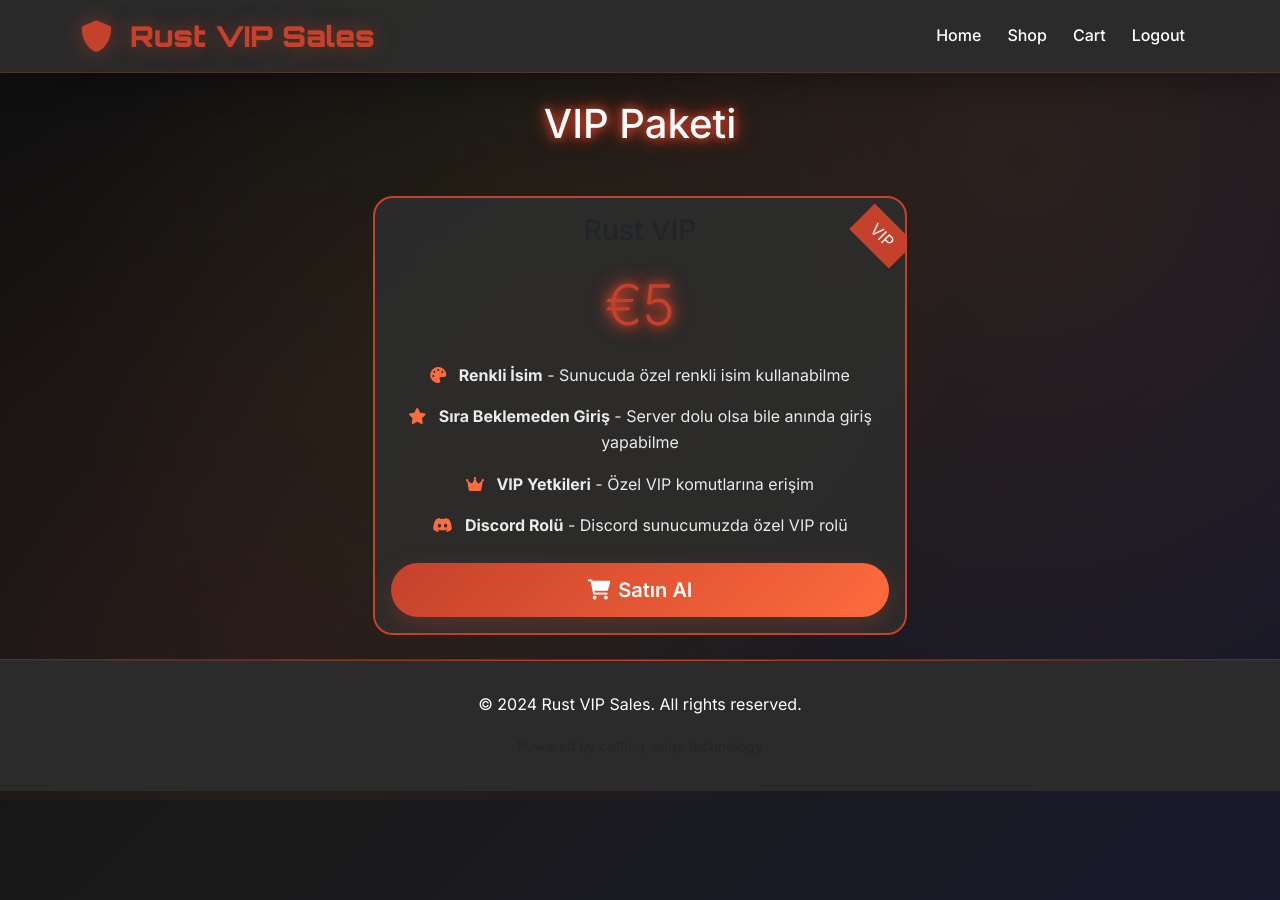
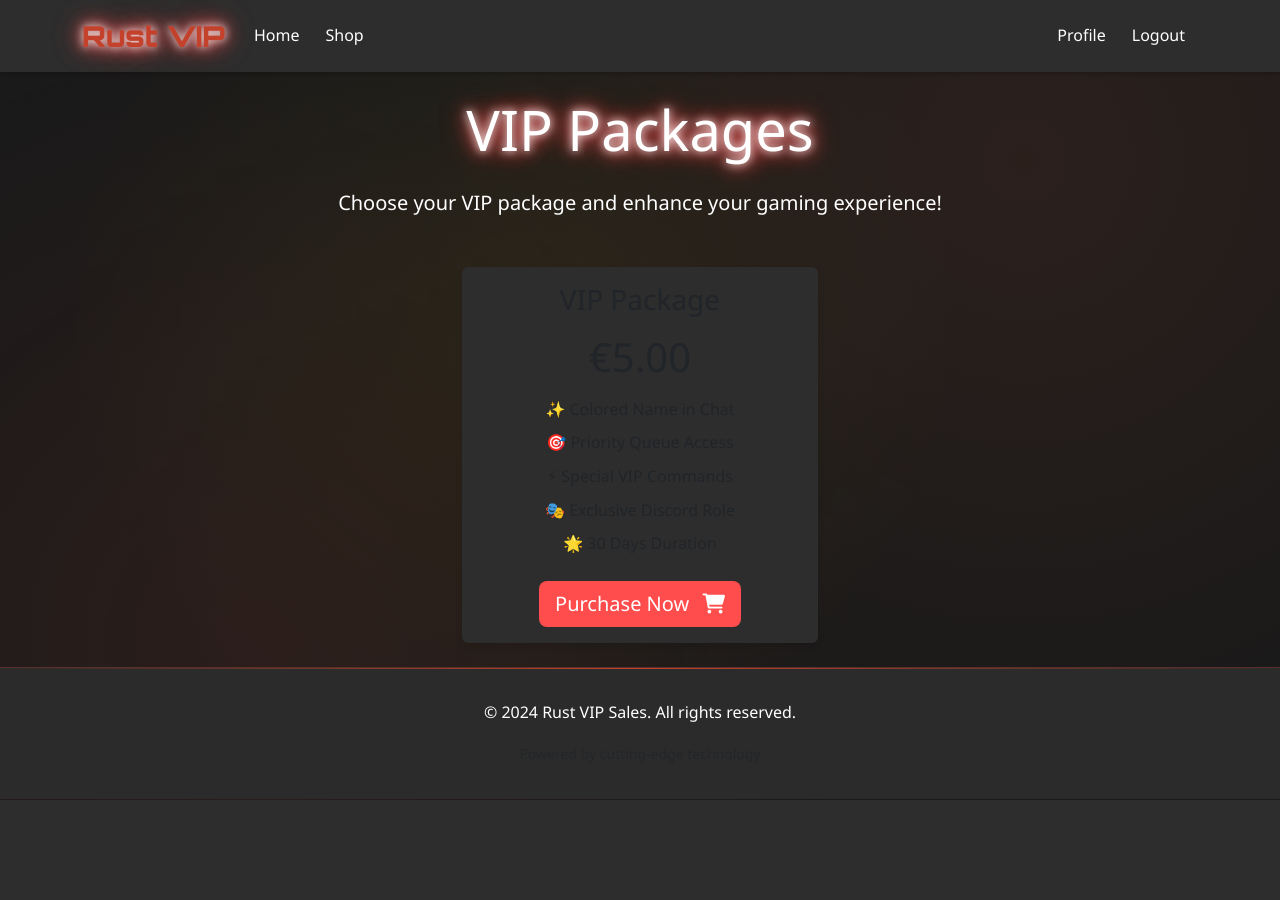
Before and after one commit to Dev-Ces/Rust-Vip-Sales, a Flask app: page /shop in a window 1280 px wide. After the commit the page ends 800 px from the top, so only its background shows below. Run offline with Flask 3, Linux system fonts and the light colour scheme; the visitor is signed in with stand-in values (Sample User, id 1).

Commit message:
Add files via upload

```diff
--- a/app/routes.py
+++ b/app/routes.py
@@ -1,10 +1,12 @@
 from flask import Blueprint, render_template, request, flash, redirect, url_for, jsonify
-from flask_login import login_required, current_user
+from flask_login import login_required, current_user, login_user, logout_user
+from werkzeug.security import generate_password_hash
 from app import db
 from app.models import Order, ServerStats, User
-from app.utils import get_player_count, grant_vip_access
+from app.utils import get_player_count, grant_vip_access, add_vip
 from config import Config
 from functools import wraps
+import os
 
 main = Blueprint('main', __name__)
 
@@ -109,3 +111,124 @@ def get_current_player_count():
     """API endpoint to get current player count"""
     count = get_player_count()
     return jsonify({'player_count': count})
+
+@main.route('/login', methods=['GET', 'POST'])
+def login():
+    if current_user.is_authenticated:
+        return redirect(url_for('main.index'))
+
+    if request.method == 'POST':
+        username = request.form.get('username')
+        password = request.form.get('password')
+        user = User.query.filter_by(username=username).first()
+
+        if user and user.check_password(password):
+            login_user(user)
+            flash('Successfully logged in!', 'success')
+            return redirect(url_for('main.index'))
+        else:
+            flash('Invalid username or password', 'danger')
+
+    return render_template('login.html')
+
+@main.route('/register', methods=['GET', 'POST'])
+def register():
+    if current_user.is_authenticated:
+        return redirect(url_for('main.index'))
+
+    if request.method == 'POST':
+        username = request.form.get('username')
+        steam_id = request.form.get('steam_id')
+        discord_id = request.form.get('discord_id')
+        password = request.form.get('password')
+        confirm_password = request.form.get('confirm_password')
+
+        if password != confirm_password:
+            flash('Passwords do not match', 'danger')
+            return render_template('register.html')
+
+        if User.query.filter_by(username=username).first():
+            flash('Username already exists', 'danger')
+            return render_template('register.html')
+
+        if User.query.filter_by(steam_id=steam_id).first():
+            flash('Steam ID already registered', 'danger')
+            return render_template('register.html')
+
+        if User.query.filter_by(discord_id=discord_id).first():
+            flash('Discord ID already registered', 'danger')
+            return render_template('register.html')
+
+        user = User(username=username, steam_id=steam_id, discord_id=discord_id)
+        user.set_password(password)
+        db.session.add(user)
+        db.session.commit()
+
+        flash('Registration successful! Please login.', 'success')
+        return redirect(url_for('main.login'))
+
+    return render_template('register.html')
+
+@main.route('/logout')
+@login_required
+def logout():
+    logout_user()
+    flash('Successfully logged out!', 'success')
+    return redirect(url_for('main.index'))
+
+@main.route('/checkout', methods=['GET', 'POST'])
+@login_required
+def checkout():
+    if request.method == 'POST':
+        # Create a new order
+        order = Order(
+            user_id=current_user.id,
+            amount=5.00,  # Fixed price for VIP package
+            status='pending'
+        )
+        db.session.add(order)
+        db.session.commit()
+
+        # Here you would typically redirect to payment processing
+        # For now, we'll just mark it as completed for testing
+        order.status = 'completed'
+        db.session.commit()
+
+        # Grant VIP access
+        if add_vip(current_user.steam_id):
+            flash('VIP access granted successfully!', 'success')
+        else:
+            flash('Error granting VIP access. Please contact support.', 'danger')
+
+        return redirect(url_for('main.index'))
+
+    return render_template('checkout.html')
+
+@main.route('/admin')
+@login_required
+def admin():
+    if not current_user.is_admin:
+        flash('Access denied', 'danger')
+        return redirect(url_for('main.index'))
+
+    orders = Order.query.order_by(Order.created_at.desc()).all()
+    return render_template('admin/dashboard.html', orders=orders)
+
+@main.route('/admin/order/<int:order_id>/approve', methods=['POST'])
+@login_required
+def approve_order(order_id):
+    if not current_user.is_admin:
+        return jsonify({'error': 'Access denied'}), 403
+
+    order = Order.query.get_or_404(order_id)
+    if order.status != 'pending':
+        return jsonify({'error': 'Order already processed'}), 400
+
+    order.status = 'completed'
+    db.session.commit()
+
+    user = User.query.get(order.user_id)
+    if add_vip(user.steam_id):
+        return jsonify({'message': 'Order approved and VIP access granted'})
+    else:
+        return jsonify({'error': 'Error granting VIP access'}), 500
--- a/app/templates/base.html
+++ b/app/templates/base.html
@@ -3,8 +3,8 @@
 <head>
     <meta charset="UTF-8">
     <meta name="viewport" content="width=device-width, initial-scale=1.0">
-    <title>Rust VIP Sales</title>
-    <link href="https://cdn.jsdelivr.net/npm/bootstrap@5.3.0/dist/css/bootstrap.min.css" rel="stylesheet">
+    <title>{% block title %}Rust VIP Sales{% endblock %}</title>
+    <link href="https://cdn.jsdelivr.net/npm/bootstrap@5.3.2/dist/css/bootstrap.min.css" rel="stylesheet">
     <link href="https://cdnjs.cloudflare.com/ajax/libs/font-awesome/6.0.0/css/all.min.css" rel="stylesheet">
     <link href="https://fonts.googleapis.com/css2?family=Orbitron:wght@400;700;900&family=Inter:wght@300;400;500;600;700&display=swap" rel="stylesheet">
     <style>
@@ -25,9 +25,9 @@
         }
 
         body {
-            background: linear-gradient(135deg, var(--rust-darker) 0%, var(--rust-dark) 50%, #1a1a2e 100%);
+            background-color: #1a1a1a;
             color: #ffffff;
-            font-family: 'Inter', sans-serif;
+            font-family: 'Segoe UI', Tahoma, Geneva, Verdana, sans-serif;
             line-height: 1.6;
             min-height: 100vh;
             position: relative;
@@ -50,12 +50,8 @@
         }
 
         .navbar {
-            background: rgba(45, 45, 45, 0.95) !important;
-            backdrop-filter: blur(20px);
-            border: none;
-            border-bottom: 1px solid rgba(196, 65, 43, 0.3);
-            box-shadow: 0 8px 32px rgba(0, 0, 0, 0.3);
-            transition: all 0.3s ease;
+            background-color: #2d2d2d !important;
+            box-shadow: 0 2px 4px rgba(0,0,0,0.2);
         }
 
         .navbar-brand {
@@ -111,70 +107,34 @@
             width: 100%;
         }
 
-        .btn-rust {
-            background: linear-gradient(135deg, var(--rust-primary) 0%, var(--rust-accent) 100%);
+        .btn-primary {
+            background-color: #ff4d4d;
             border: none;
-            color: white;
-            font-weight: 600;
-            padding: 12px 30px;
-            border-radius: 50px;
             transition: all 0.3s ease;
-            position: relative;
-            overflow: hidden;
-            box-shadow: 0 8px 25px rgba(196, 65, 43, 0.3);
         }
 
-        .btn-rust::before {
-            content: '';
-            position: absolute;
-            top: 0;
-            left: -100%;
-            width: 100%;
-            height: 100%;
-            background: linear-gradient(90deg, transparent, rgba(255, 255, 255, 0.2), transparent);
-            transition: left 0.5s;
-        }
-
-        .btn-rust:hover::before {
-            left: 100%;
-        }
-
-        .btn-rust:hover {
-            transform: translateY(-2px) scale(1.05);
-            box-shadow: 0 15px 35px rgba(196, 65, 43, 0.4);
-            color: white;
+        .btn-primary:hover {
+            background-color: #ff3333;
+            transform: translateY(-2px);
         }
 
         .card {
-            background: rgba(45, 45, 45, 0.9);
-            border: 1px solid rgba(196, 65, 43, 0.3);
-            border-radius: 20px;
-            backdrop-filter: blur(20px);
-            transition: all 0.3s ease;
-            overflow: hidden;
-            position: relative;
+            background-color: #2d2d2d;
+            border: none;
+            box-shadow: 0 4px 6px rgba(0,0,0,0.1);
         }
 
-        .card::before {
-            content: '';
-            position: absolute;
-            top: 0;
-            left: 0;
-            right: 0;
-            height: 3px;
-            background: linear-gradient(90deg, var(--rust-primary), var(--rust-accent), var(--rust-gold));
-            opacity: 0;
-            transition: opacity 0.3s ease;
+        .glow {
+            animation: glow 2s ease-in-out infinite alternate;
         }
 
-        .card:hover {
-            transform: translateY(-10px) scale(1.02);
-            border-color: var(--rust-primary);
-            box-shadow: 0 20px 40px rgba(196, 65, 43, 0.2);
+        @keyframes glow {
+            from {
+                text-shadow: 0 0 5px #fff, 0 0 10px #ff4d4d, 0 0 15px #ff4d4d;
             }
-
-        .card:hover::before {
-            opacity: 1;
+            to {
+                text-shadow: 0 0 10px #fff, 0 0 20px #ff4d4d, 0 0 30px #ff4d4d;
+            }
         }
 
         .alert {
@@ -298,50 +258,42 @@
             animation: fadeInUp 0.8s ease-out;
         }
 
-        @keyframes glow {
-            0%, 100% {
-                text-shadow: 0 0 5px var(--rust-primary), 0 0 10px var(--rust-primary);
-            }
-            50% {
-                text-shadow: 0 0 10px var(--rust-primary), 0 0 20px var(--rust-primary), 0 0 30px var(--rust-primary);
-            }
-        }
-
         .text-glow {
             animation: glow 2s ease-in-out infinite alternate;
         }
     </style>
+    {% block extra_css %}{% endblock %}
 </head>
 <body>
-    <nav class="navbar navbar-expand-lg navbar-dark fixed-top">
+    <nav class="navbar navbar-expand-lg navbar-dark">
         <div class="container">
-            <a class="navbar-brand" href="{{ url_for('main.index') }}">
-                <i class="fas fa-shield-alt"></i> Rust VIP Sales
-            </a>
+            <a class="navbar-brand glow" href="{{ url_for('main.index') }}">Rust VIP</a>
             <button class="navbar-toggler" type="button" data-bs-toggle="collapse" data-bs-target="#navbarNav">
                 <span class="navbar-toggler-icon"></span>
             </button>
             <div class="collapse navbar-collapse" id="navbarNav">
-                <ul class="navbar-nav ms-auto">
+                <ul class="navbar-nav me-auto">
                     <li class="nav-item">
                         <a class="nav-link" href="{{ url_for('main.index') }}">Home</a>
                     </li>
-                    {% if current_user.is_authenticated %}
                     <li class="nav-item">
                         <a class="nav-link" href="{{ url_for('main.shop') }}">Shop</a>
                     </li>
+                </ul>
+                <ul class="navbar-nav">
+                    {% if current_user.is_authenticated %}
                         <li class="nav-item">
-                        <a class="nav-link" href="{{ url_for('main.cart') }}">Cart</a>
+                            <a class="nav-link" href="{{ url_for('main.profile') }}">Profile</a>
                         </li>
                         <li class="nav-item">
                             <a class="nav-link" href="{{ url_for('auth.logout') }}">Logout</a>
                         </li>
                     {% else %}
                         <li class="nav-item">
-                        <a class="nav-link" href="{{ url_for('auth.login') }}">Login</a>
+                            <a class="nav-link" href="{{ url_for('main.login') }}">Login</a>
                         </li>
                         <li class="nav-item">
-                        <a class="nav-link" href="{{ url_for('auth.register') }}">Register</a>
+                            <a class="nav-link" href="{{ url_for('main.register') }}">Register</a>
                         </li>
                     {% endif %}
                 </ul>
@@ -349,11 +301,14 @@
         </div>
     </nav>
 
-    <div class="container" style="margin-top: 100px;">
-        {% with messages = get_flashed_messages() %}
+    <div class="container mt-4">
+        {% with messages = get_flashed_messages(with_categories=true) %}
             {% if messages %}
-        {% for message in messages %}
-        <div class="alert alert-info fade-in-up">{{ message }}</div>
+                {% for category, message in messages %}
+                    <div class="alert alert-{{ category }} alert-dismissible fade show">
+                        {{ message }}
+                        <button type="button" class="btn-close" data-bs-dismiss="alert"></button>
+                    </div>
                 {% endfor %}
             {% endif %}
         {% endwith %}
@@ -370,7 +325,7 @@
         </div>
     </footer>
 
-    <script src="https://cdn.jsdelivr.net/npm/bootstrap@5.3.0/dist/js/bootstrap.bundle.min.js"></script>
-    {% block scripts %}{% endblock %}
+    <script src="https://cdn.jsdelivr.net/npm/bootstrap@5.3.2/dist/js/bootstrap.bundle.min.js"></script>
+    {% block extra_js %}{% endblock %}
 </body>
 </html>
--- a/app/templates/shop.html
+++ b/app/templates/shop.html
@@ -1,43 +1,37 @@
 {% extends "base.html" %}
 
+{% block title %}Shop - Rust VIP Sales{% endblock %}
+
 {% block content %}
-<div class="container fade-in-up">
-    <h1 class="text-center mb-5 text-glow">VIP Paketi</h1>
+<div class="row justify-content-center">
+    <div class="col-md-8 text-center">
+        <h1 class="display-4 glow mb-4">VIP Packages</h1>
+        <p class="lead mb-5">Choose your VIP package and enhance your gaming experience!</p>
 
-    <div class="row justify-content-center">
-        <div class="col-md-6 mb-4">
-            <div class="card h-100" style="border: 2px solid var(--rust-primary);">
-                <div class="card-body text-center">
-                    <div class="ribbon" style="position: absolute; top: 20px; right: -5px; padding: 5px 15px; background: var(--rust-primary); color: white; transform: rotate(45deg);">
-                        VIP
+        <div class="row justify-content-center">
+            <div class="col-md-6">
+                <div class="card mb-4">
+                    <div class="card-body">
+                        <h3 class="card-title mb-3">VIP Package</h3>
+                        <div class="display-6 mb-3">€5.00</div>
+                        <ul class="list-unstyled mb-4">
+                            <li class="mb-2">✨ Colored Name in Chat</li>
+                            <li class="mb-2">🎯 Priority Queue Access</li>
+                            <li class="mb-2">⚡ Special VIP Commands</li>
+                            <li class="mb-2">🎭 Exclusive Discord Role</li>
+                            <li class="mb-2">🌟 30 Days Duration</li>
+                        </ul>
+                        {% if current_user.is_authenticated %}
+                            <a href="{{ url_for('main.checkout') }}" class="btn btn-primary btn-lg">
+                                Purchase Now <i class="fas fa-shopping-cart ms-2"></i>
+                            </a>
+                        {% else %}
+                            <div class="alert alert-info">
+                                Please <a href="{{ url_for('main.login') }}" class="alert-link">login</a> or
+                                <a href="{{ url_for('main.register') }}" class="alert-link">register</a> to make a purchase.
+                            </div>
+                        {% endif %}
                     </div>
-                    <h3 class="card-title mb-3">Rust VIP</h3>
-                    <div class="price display-4 my-4 text-glow" style="color: var(--rust-primary);">€5</div>
-                    <ul class="list-unstyled" style="color: rgba(255, 255, 255, 0.9);">
-                        <li class="mb-3">
-                            <i class="fas fa-palette me-2" style="color: var(--rust-accent);"></i>
-                            <strong>Renkli İsim</strong> - Sunucuda özel renkli isim kullanabilme
-                        </li>
-                        <li class="mb-3">
-                            <i class="fas fa-star me-2" style="color: var(--rust-accent);"></i>
-                            <strong>Sıra Beklemeden Giriş</strong> - Server dolu olsa bile anında giriş yapabilme
-                        </li>
-                        <li class="mb-3">
-                            <i class="fas fa-crown me-2" style="color: var(--rust-accent);"></i>
-                            <strong>VIP Yetkileri</strong> - Özel VIP komutlarına erişim
-                        </li>
-                        <li class="mb-3">
-                            <i class="fab fa-discord me-2" style="color: var(--rust-accent);"></i>
-                            <strong>Discord Rolü</strong> - Discord sunucumuzda özel VIP rolü
-                        </li>
-                    </ul>
-                    <form action="{{ url_for('main.cart') }}" method="GET" class="mt-4">
-                        <input type="hidden" name="package" value="vip">
-                        <input type="hidden" name="amount" value="5">
-                        <button type="submit" class="btn btn-rust btn-lg w-100">
-                            <i class="fas fa-shopping-cart me-2"></i>Satın Al
-                        </button>
-                    </form>
                 </div>
             </div>
         </div>
```
Also changed, not shown: app/models.py (+11 -6 lines), app/templates/admin/dashboard.html (added, +89 -0 lines), app/templates/checkout.html (added, +71 -0 lines), app/templates/index.html (+21 -61 lines), app/templates/login.html (added, +33 -0 lines), app/templates/register.html (added, +47 -0 lines), app/utils.py (+43 -28 lines), egg-rust-vip.json (+1 -1 lines). Lines whose indentation alone changed are shown as unchanged.
